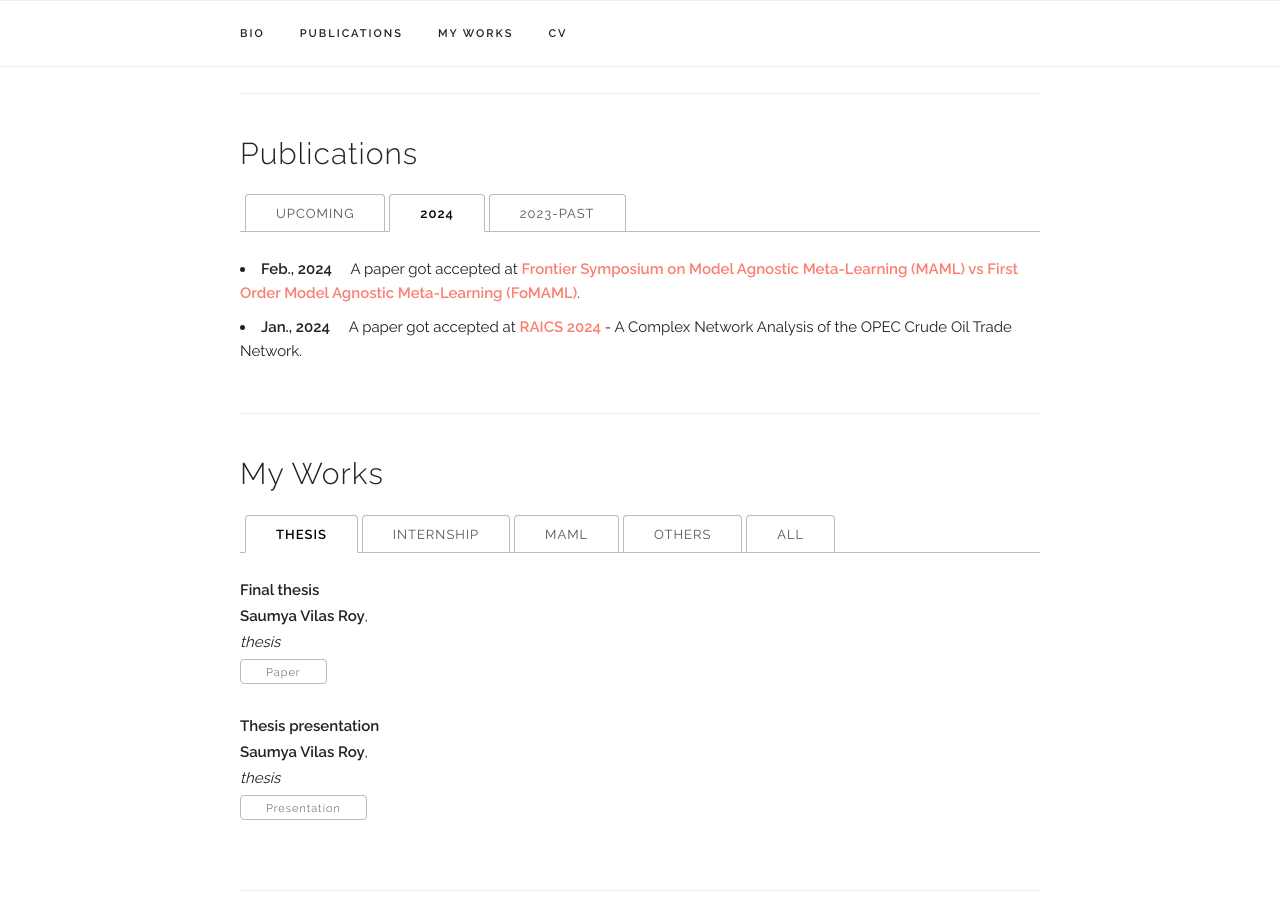
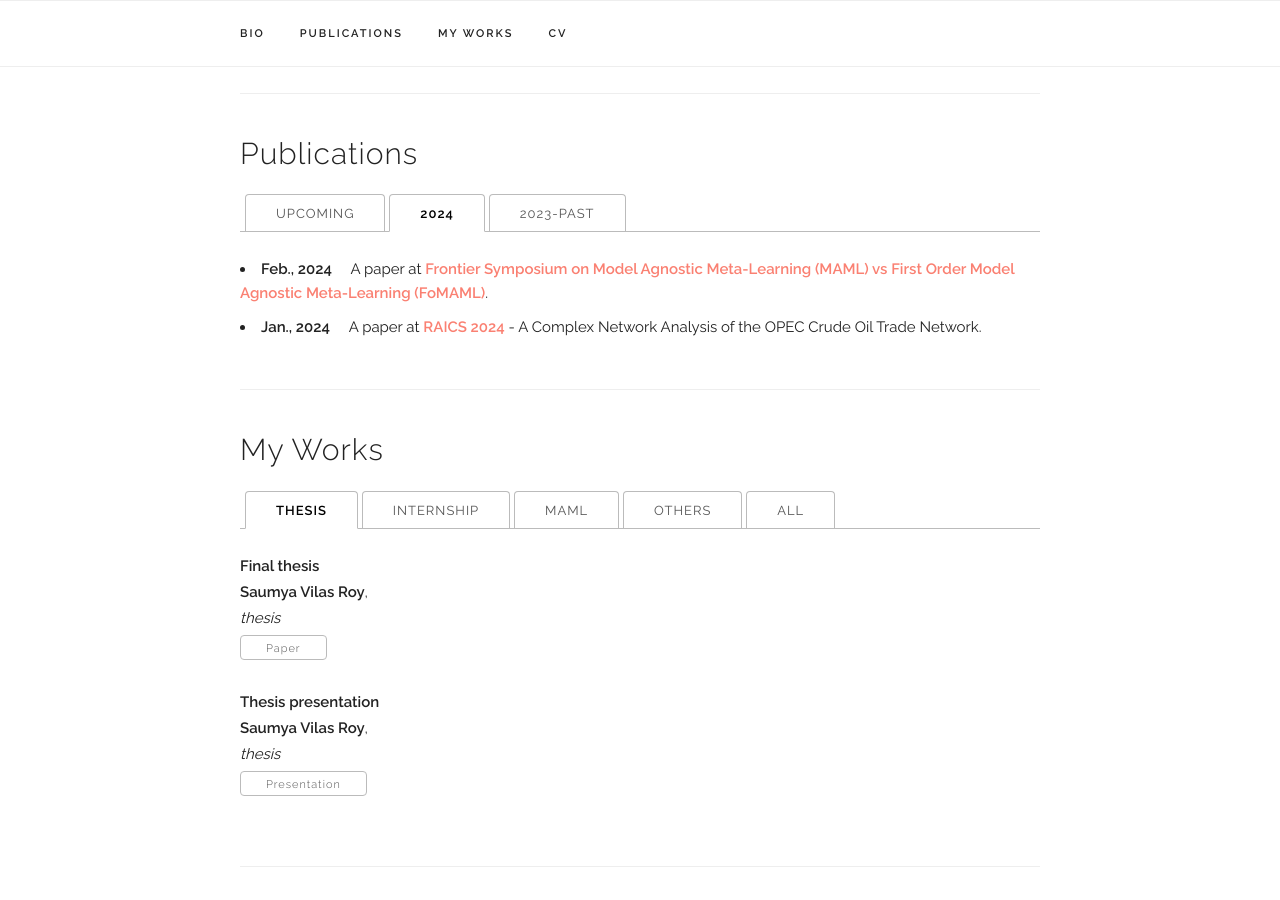
Before and after one commit to kurmananda/saumya, a Jekyll site: the page built from index.html, in a window 1280 px wide and 900 px high, scrolled down 785 px. Built offline with Jekyll 4.4.1, drawn with Linux system fonts in a browser that asks for light colours.

Commit message:
Update news.yaml

```diff
--- a/_data/news.yaml
+++ b/_data/news.yaml
@@ -1,14 +1,14 @@
 
 news:
 
-  - content: '<b>Feb., 2024</b>&nbsp;&nbsp;&nbsp;&nbsp; A paper got accepted at <b style="color:#fa8072;">Frontier Symposium on Model Agnostic Meta-Learning (MAML) vs First Order Model Agnostic Meta-Learning (FoMAML)</b>.'
+  - content: '<b>Feb., 2024</b>&nbsp;&nbsp;&nbsp;&nbsp; A paper at <b style="color:#fa8072;">Frontier Symposium on Model Agnostic Meta-Learning (MAML) vs First Order Model Agnostic Meta-Learning (FoMAML)</b>.'
     year: "2024"
 
-  - content: '<b>Jan., 2024</b>&nbsp;&nbsp;&nbsp;&nbsp; A paper got accepted at <b style="color:#fa8072;">RAICS 2024</b> - A Complex Network Analysis of the OPEC Crude Oil Trade Network.'
+  - content: '<b>Jan., 2024</b>&nbsp;&nbsp;&nbsp;&nbsp; A paper at <b style="color:#fa8072;">RAICS 2024</b> - A Complex Network Analysis of the OPEC Crude Oil Trade Network.'
     year: "2024"
 
-  - content: '<b>Nov., 2023</b>&nbsp;&nbsp;&nbsp;&nbsp; A paper got accepted at <b style="color:#fa8072;">ISG-ISRS 2023 [ISG - ISRS National Symposium]</b> on Complex Valued U-Net for Segmentation of PolSAR Images.'
+  - content: '<b>Nov., 2023</b>&nbsp;&nbsp;&nbsp;&nbsp; A paper at <b style="color:#fa8072;">ISG-ISRS 2023 [ISG - ISRS National Symposium]</b> on Complex Valued U-Net for Segmentation of PolSAR Images.'
     year: "2023"
 
-  - content: '<b>Jun., 2024</b>&nbsp;&nbsp;&nbsp;&nbsp; A paper presented at <b style="color:#fa8072;">NAPC 2025</b> on - Combined FFT and Wavelet Analysis of Schlieren and Flame Luminosity Time-Series to Visualize Regions of Combustion Instability.'
+  - content: '<b>Jun., 2024</b>&nbsp;&nbsp;&nbsp;&nbsp; A paper at <b style="color:#fa8072;">NAPC 2025</b> on - Combined FFT and Wavelet Analysis of Schlieren and Flame Luminosity Time-Series to Visualize Regions of Combustion Instability.'
     year: "preprint"
```
